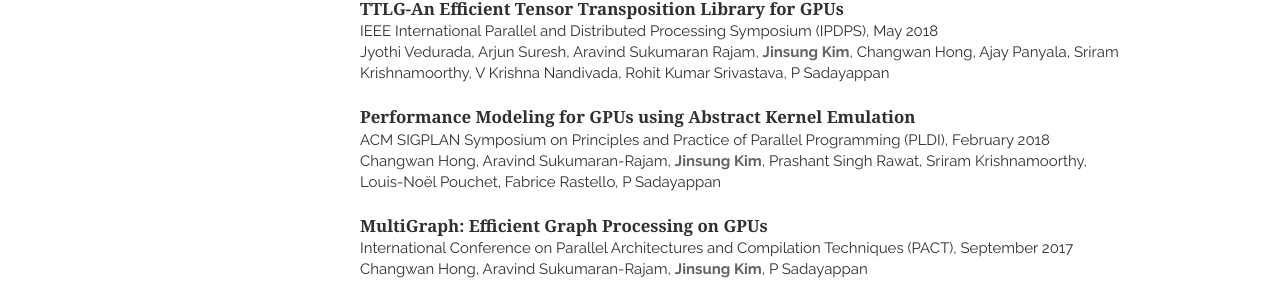
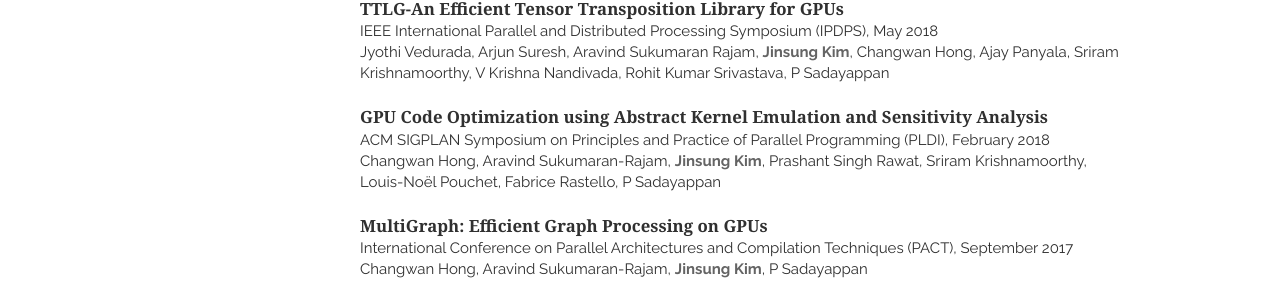
Before and after one commit to kimjsung/kimjsung.github.io, a Jekyll site: the page built from index.html, in a window 1280 px wide. Shown: the part 794-1094 px from the top of the page. Built offline with Jekyll 4.4.1, drawn with Linux system fonts in a browser that asks for light colours; nearby versions of some CDN libraries; the list of posts is cut into pages by our own code.

Commit message:
Update publications.html

```diff
--- a/_includes/publications.html
+++ b/_includes/publications.html
@@ -42,7 +42,7 @@
 
     <article>
         <header>
-            <h1>Performance Modeling for GPUs using Abstract Kernel Emulation</h1>
+            <h1>GPU Code Optimization using Abstract Kernel Emulation and Sensitivity Analysis</h1>
         </header>
         <p>ACM SIGPLAN Symposium on Principles and Practice of Parallel Programming (PLDI), February 2018</p>
         <p>Changwan Hong, Aravind Sukumaran-Rajam, <em>Jinsung Kim</em>, Prashant Singh Rawat, Sriram Krishnamoorthy, Louis-Noël Pouchet, Fabrice Rastello, P Sadayappan</p>
```
